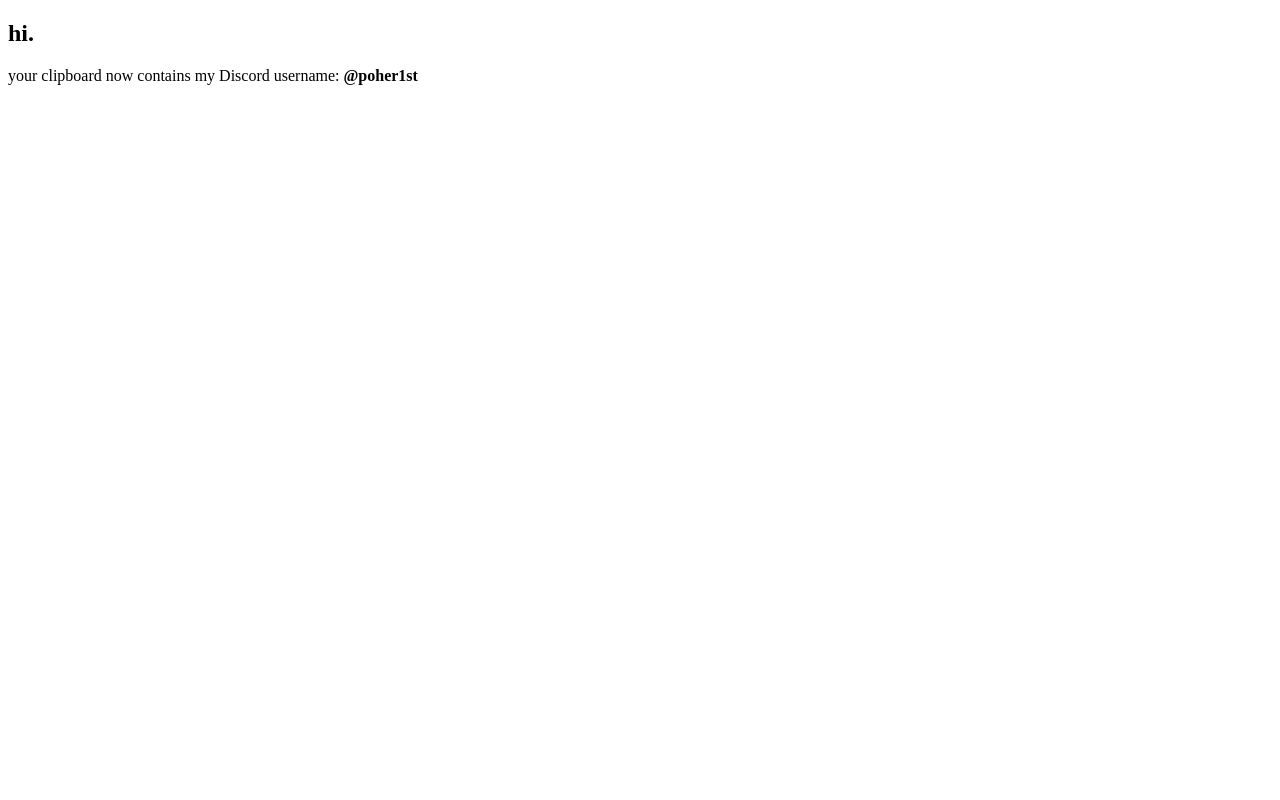
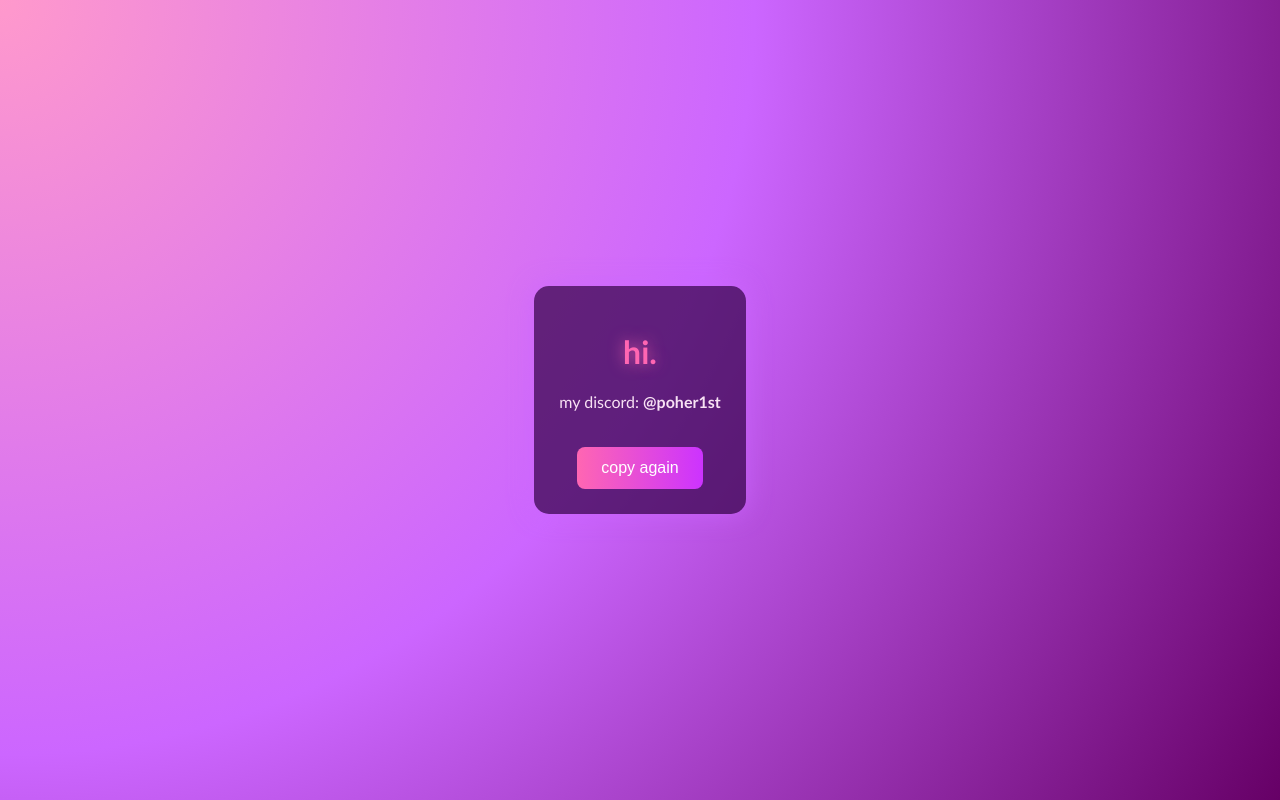
Before and after one commit to poher1st/poher1st, a plain HTML site: page index.html in a window 1280 px wide. Drawn offline with Linux system fonts and the light colour scheme.

Commit message:
Update index.html

```diff
--- a/index.html
+++ b/index.html
@@ -1,21 +1,64 @@
 <!DOCTYPE html>
-<html lang="ru">
+<html lang="en">
 <head>
   <meta charset="UTF-8">
   <title>my Discord</title>
+  <style>
+    body {
+      background: radial-gradient(circle at top left, #ff99cc, #cc66ff, #660066); /* mystical gradient */
+      color: #f8e1f4; /* soft light text */
+      font-family: "Trebuchet MS", sans-serif;
+      display: flex;
+      flex-direction: column;
+      justify-content: center;
+      align-items: center;
+      height: 100vh;
+      margin: 0;
+    }
+    h1 {
+      color: #ff66b2; /* bright pink accent */
+      text-shadow: 0 0 15px rgba(255, 102, 178, 0.8);
+    }
+    .box {
+      background: rgba(50, 0, 70, 0.7); /* semi-transparent violet block */
+      padding: 25px;
+      border-radius: 15px;
+      text-align: center;
+      box-shadow: 0 0 25px rgba(204, 102, 255, 0.7);
+    }
+    button {
+      margin-top: 20px;
+      padding: 12px 24px;
+      background: linear-gradient(90deg, #ff66b2, #cc33ff);
+      border: none;
+      border-radius: 8px;
+      color: white;
+      font-size: 16px;
+      cursor: pointer;
+      transition: transform 0.2s ease, box-shadow 0.3s ease;
+    }
+    button:hover {
+      transform: scale(1.05);
+      box-shadow: 0 0 15px rgba(255, 102, 178, 0.8);
+    }
+  </style>
   <script>
-    window.onload = async () => {
+    async function copyDiscord() {
       try {
-        await navigator.clipboard.writeText("poher1st"); // ← твой ник
-        alert("my Discord copied to your clipboard.");
+        await navigator.clipboard.writeText("@poher1st"); // your Discord username
+        alert("my discord has been copied to your clipboard.");
       } catch (err) {
-        alert("Failed to copy. Please copy manually: @poher1st");
+        alert("failed to copy. please copy manually: @poher1st");
       }
-    };
+    }
+    window.onload = copyDiscord;
   </script>
 </head>
 <body>
-  <h2>hi.</h2>
-  <p>your clipboard now contains my Discord username: <b>@poher1st</b></p>
+  <div class="box">
+    <h1>hi.</h1>
+    <p>my discord: <b>@poher1st</b></p>
+    <button onclick="copyDiscord()">copy again</button>
+  </div>
 </body>
 </html>
```
